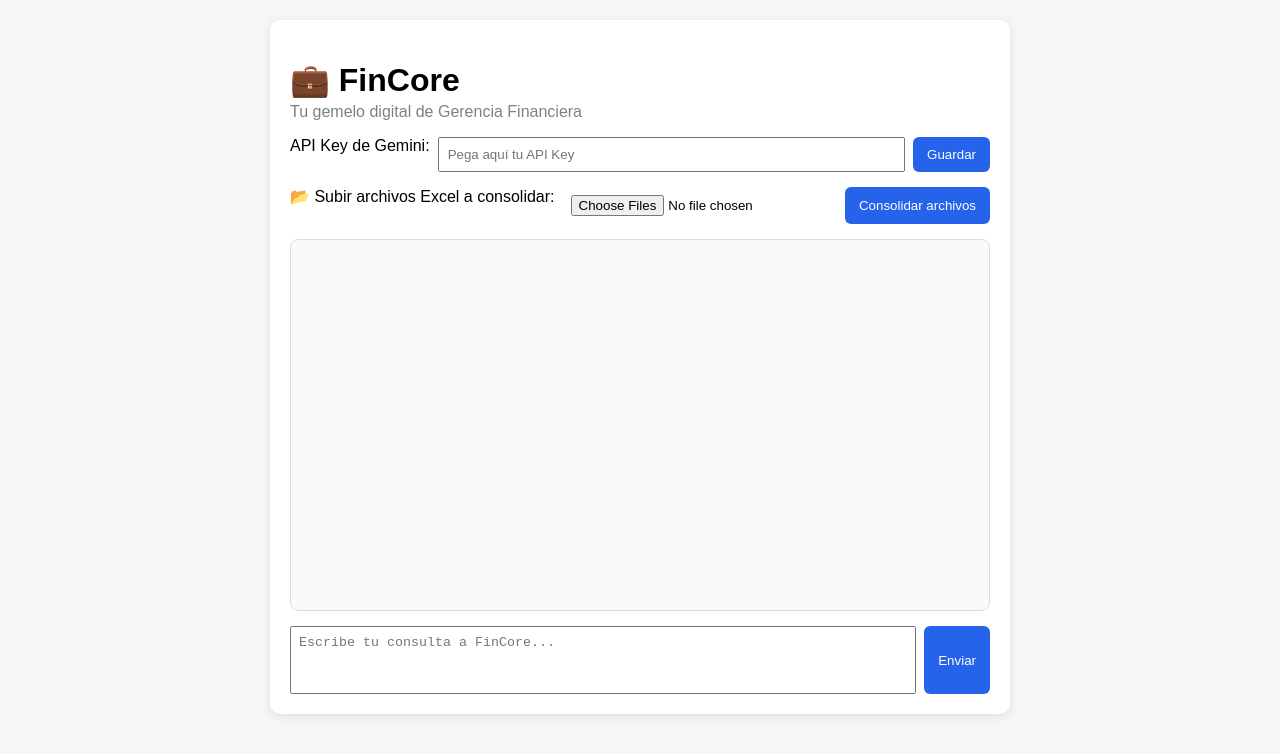
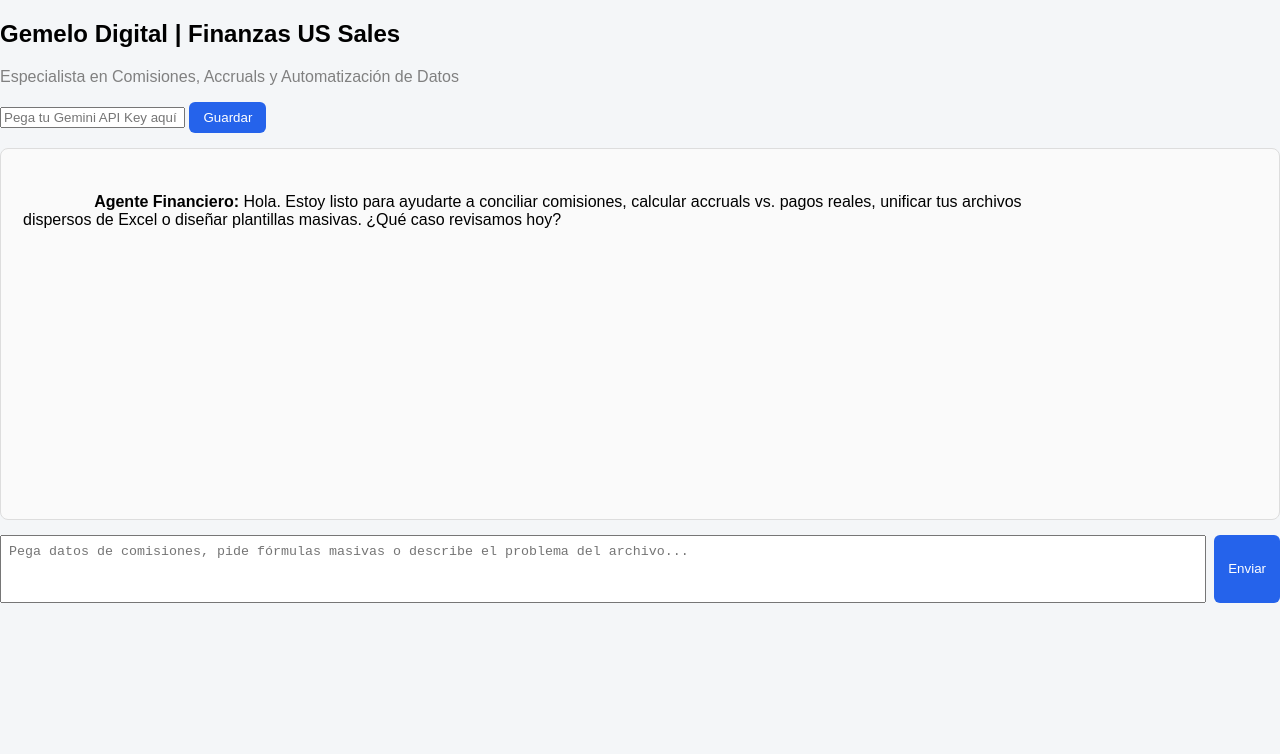
Before and after one commit to mariafemo22-png/agente-fincore, a plain HTML site: page index.html in a window 1280 px wide. Drawn offline with Linux system fonts and the light colour scheme.

Commit message:
Update index.html

```diff
--- a/index.html
+++ b/index.html
@@ -1,37 +1,36 @@
 <!DOCTYPE html>
 <html lang="es">
 <head>
-<meta charset="UTF-8">
-<title>FinCore - Agente Financiero IA</title>
-<link rel="stylesheet" href="style.css">
-<script src="https://cdnjs.cloudflare.com/ajax/libs/xlsx/0.18.5/xlsx.full.min.js"></script>
+    <meta charset="UTF-8">
+    <meta name="viewport" content="width=device-width, initial-scale=1.0">
+    <title>Gemelo Digital - Senior Financial Analyst</title>
+    <link rel="stylesheet" href="style.css">
 </head>
 <body>
-<div class="container">
-  <header>
-    <h1>💼 FinCore</h1>
-    <p>Tu gemelo digital de Gerencia Financiera</p>
-  </header>
+    <div class="chat-container">
+        <header>
+            <div class="header-info">
+                <h2>Gemelo Digital | Finanzas US Sales</h2>
+                <p>Especialista en Comisiones, Accruals y Automatización de Datos</p>
+            </div>
+            <div class="api-key-box">
+                <input type="password" id="apiKey" placeholder="Pega tu Gemini API Key aquí">
+                <button onclick="saveApiKey()">Guardar</button>
+            </div>
+        </header>
 
-  <section class="config">
-    <label>API Key de Gemini:</label>
-    <input type="password" id="apiKey" placeholder="Pega aquí tu API Key">
-    <button id="saveKey">Guardar</button>
-  </section>
+        <main id="chatBox" class="chat-box">
+            <div class="message agent">
+                <strong>Agente Financiero:</strong> Hola. Estoy listo para ayudarte a conciliar comisiones, calcular accruals vs. pagos reales, unificar tus archivos dispersos de Excel o diseñar plantillas masivas. ¿Qué caso revisamos hoy?
+            </div>
+        </main>
 
-  <section class="upload">
-    <label>📂 Subir archivos Excel a consolidar:</label>
-    <input type="file" id="fileInput" multiple accept=".xlsx,.xls">
-    <button id="consolidarBtn">Consolidar archivos</button>
-  </section>
+        <footer class="input-area">
+            <textarea id="userInput" rows="3" placeholder="Pega datos de comisiones, pide fórmulas masivas o describe el problema del archivo..."></textarea>
+            <button id="sendBtn" onclick="sendMessage()">Enviar</button>
+        </footer>
+    </div>
 
-  <section id="chat" class="chat-box"></section>
-
-  <section class="input-area">
-    <textarea id="userInput" placeholder="Escribe tu consulta a FinCore..."></textarea>
-    <button id="sendBtn">Enviar</button>
-  </section>
-</div>
-<script src="app.js"></script>
+    <script src="app.js"></script>
 </body>
 </html>
```
